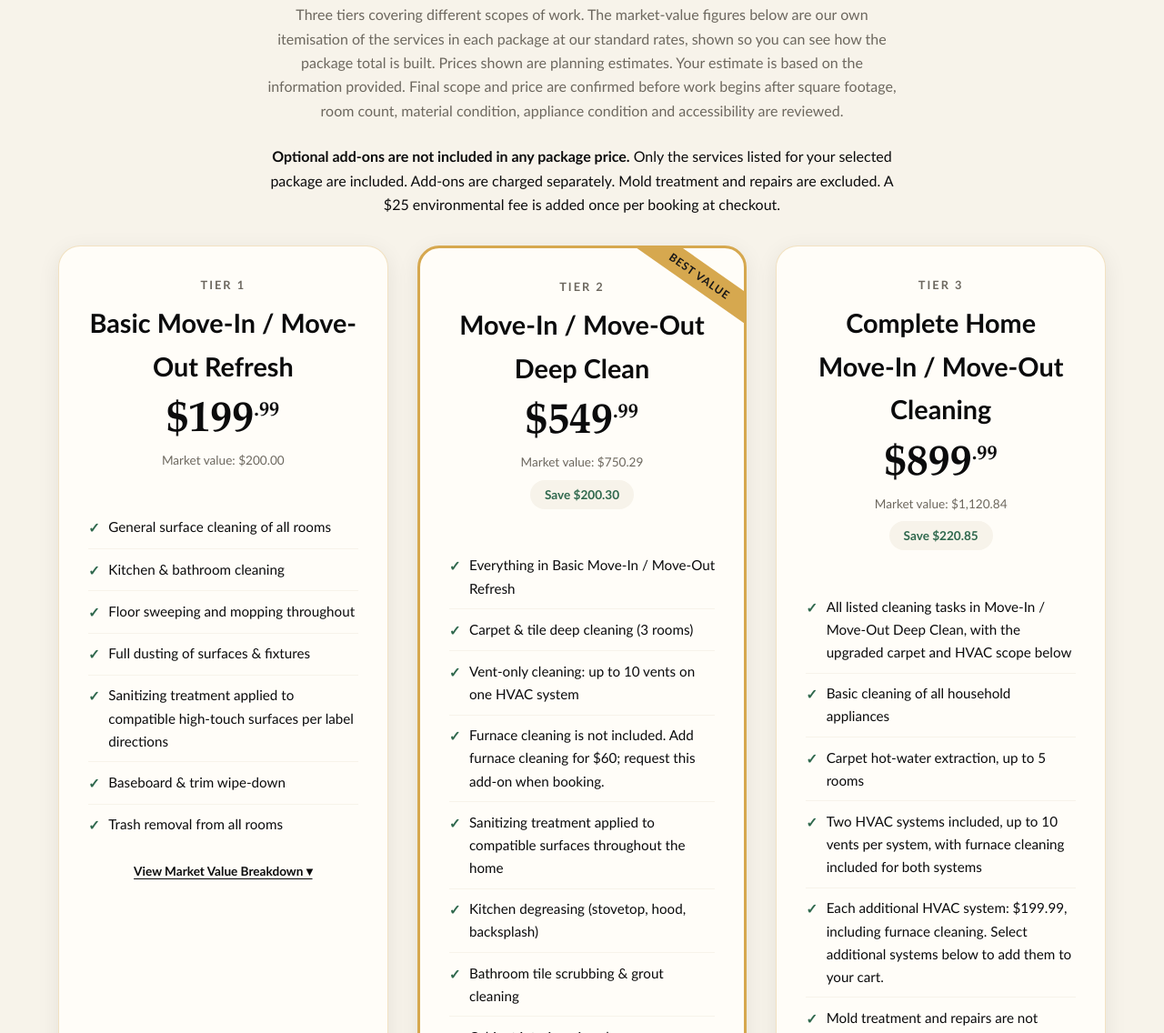
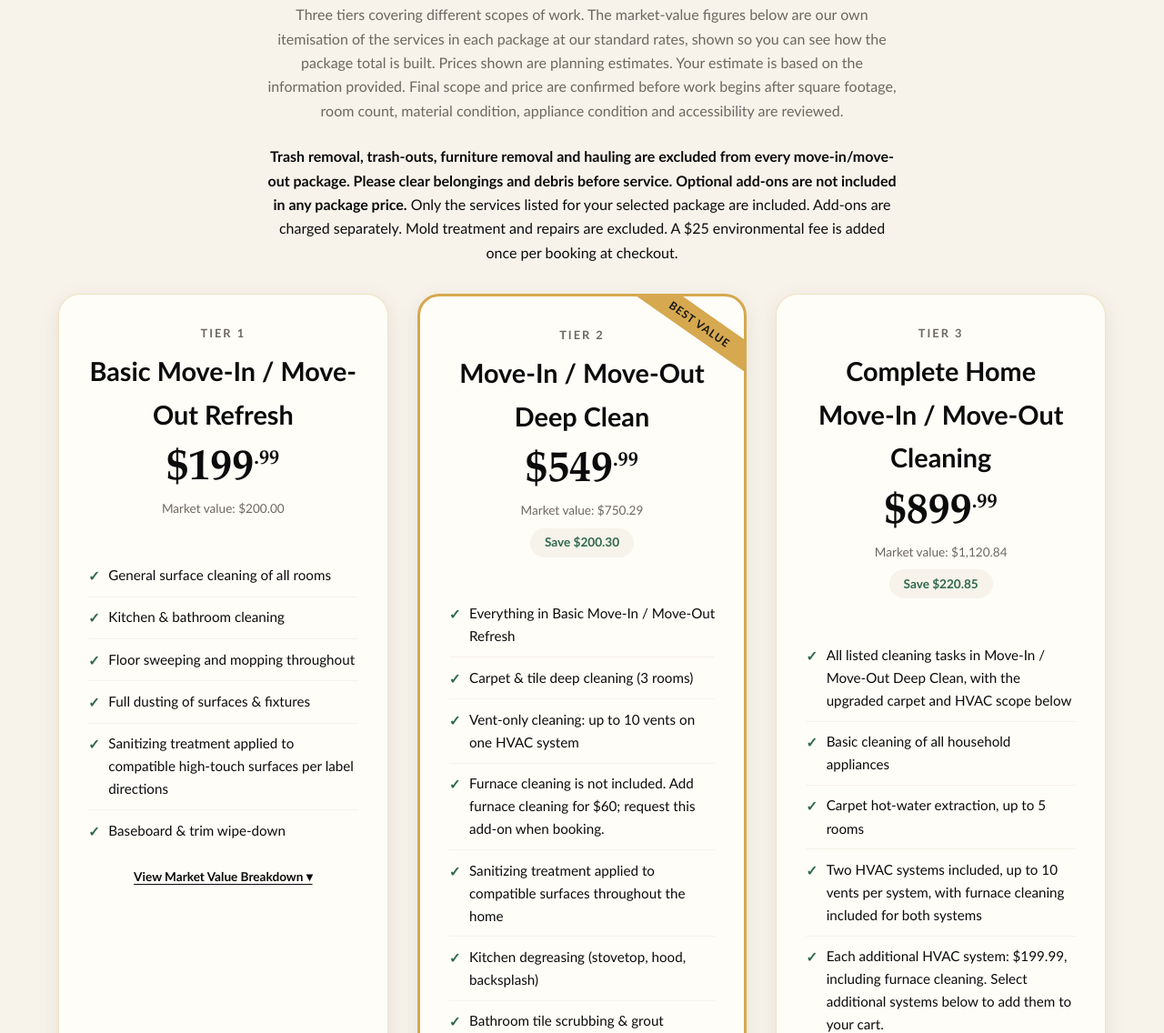
Before and after one commit to dcacleaningfirm-ctrl/CLEANING-SOLUTIONS, a website: page move-in-move-out-cleaning.html in a window 1280 px wide. Shown: the part 4686-5822 px from the top of the page at 91% size. Drawn offline with Linux system fonts and the light colour scheme.

Commit message:
Remove trash removal from all move cleaning packages and clarify exclusions

```diff
--- a/move-in-move-out-cleaning.html
+++ b/move-in-move-out-cleaning.html
@@ -245,7 +245,7 @@
         <h2 class="section-title" style="margin-top:0;">Choose Your Cleaning Package</h2>
         <p style="text-align:center; color:var(--gray); max-width:700px; margin: 0 auto 0.5rem;">Three tiers covering different scopes of work. The market-value figures below are our own itemisation of the services in each package at our standard rates, shown so you can see how the package total is built. Prices shown are planning estimates. Your estimate is based on the information provided. Final scope and price are confirmed before work begins after square footage, room count, material condition, appliance condition and accessibility are reviewed.</p>
 
-        <p style="max-width:700px;margin:1.5rem auto;text-align:center;"><strong>Optional add-ons are not included in any package price.</strong> Only the services listed for your selected package are included. Add-ons are charged separately. Mold treatment and repairs are excluded. A $25 environmental fee is added once per booking at checkout.</p>
+        <p style="max-width:700px;margin:1.5rem auto;text-align:center;"><strong>Trash removal, trash-outs, furniture removal and hauling are excluded from every move-in/move-out package. Please clear belongings and debris before service. Optional add-ons are not included in any package price.</strong> Only the services listed for your selected package are included. Add-ons are charged separately. Mold treatment and repairs are excluded. A $25 environmental fee is added once per booking at checkout.</p>
         <div class="packages-grid">
 
             <!-- BASIC PACKAGE -->
@@ -264,7 +264,6 @@
                         <li>Full dusting of surfaces &amp; fixtures</li>
                         <li>Sanitizing treatment applied to compatible high-touch surfaces per label directions</li>
                         <li>Baseboard &amp; trim wipe-down</li>
-                        <li>Trash removal from all rooms</li>
                     </ul>
 
                     <button class="breakdown-toggle" onclick="toggleBreakdown(this)">View Market Value Breakdown &#9662;</button>
```
